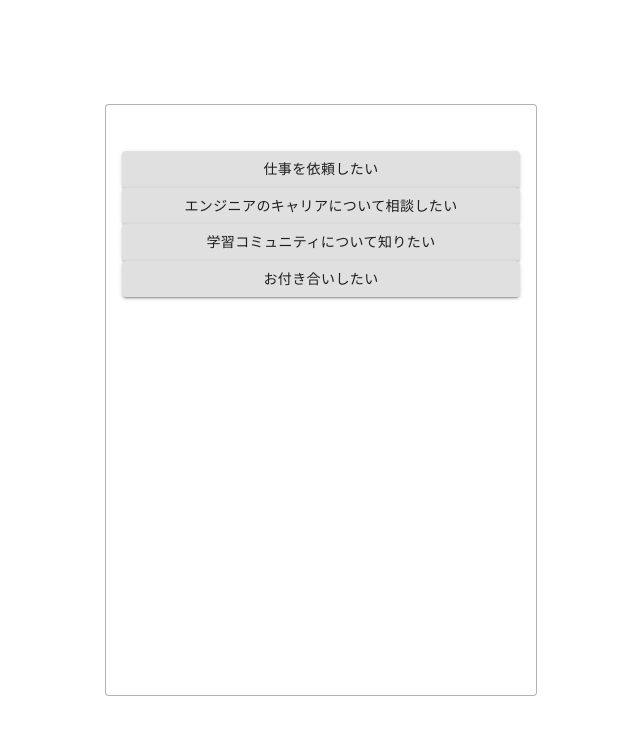
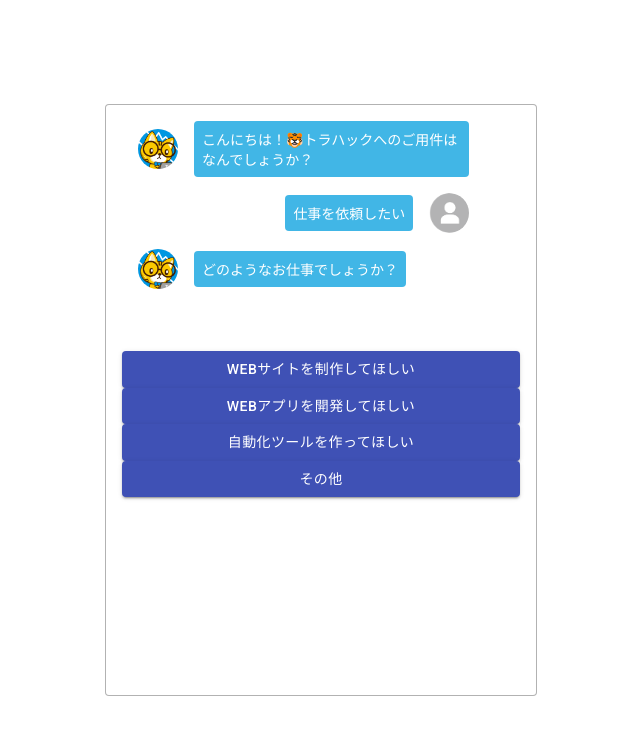
Before and after one commit to gangelion/chatbot-demo, a React (Create React App) app: page / in a window 1280 px wide. Both pictures are taken after a click on the button "仕事を依頼したい". Shown: the top 734 px of the page, without its empty margins (319-959 px from the left). Built offline with nearby package versions, Linux system fonts and the light colour scheme.

Commit message:
条件分岐とコールバックのbind

```diff
--- a/src/App.jsx
+++ b/src/App.jsx
@@ -1,7 +1,7 @@
 import React from "react";
 import defaultDataset from "./dataset";
 import './assets/styles/style.css';
-import {AnswersList} from './components/index';
+import {AnswersList, Chats} from './components/index';
 
 export default class App extends React.Component {
     constructor(props) {
@@ -13,25 +13,54 @@
             dataset: defaultDataset,
             open: false,
         };
+        this.selectAnswer = this.selectAnswer.bind(this);
     }
 
-    initAnswer = () => {
-        const initDataset = this.state.dataset[this.state.currentId];
-        const initAnswer = initDataset.answers;
+    displayNextQuestion = (nextQuestionId) => {
+        const chats = this.state.chats
+        chats.push({
+            text: this.state.dataset[nextQuestionId].question,
+            type: 'question'
+        })
 
         this.setState({
-            answers: initAnswer
+            answers: this.state.dataset[nextQuestionId].answers,
+            chats: chats,
+            currentId: nextQuestionId
         })
+    }
+    selectAnswer = (selectedAnswer, nextQuestionId) => {
+        switch(true) {
+            case (nextQuestionId === 'init'):
+                this.displayNextQuestion(nextQuestionId)
+                break;
+            default:
+
+                const chats = this.state.chats;
+                chats.push({
+                    text: selectedAnswer,
+                    type: 'answer'
+                })
+
+                this.setState({
+                    chats: chats,
+                });
+
+                this.displayNextQuestion(nextQuestionId)
+                break;
+        }
     }
 
     componentDidMount() {
-        this.initAnswer()
+        const initAnswer = "";
+        this.selectAnswer(initAnswer, this.state.currentId)
     }
     render() {
         return (
             <section className="c-section">
                 <div className="c-box">
-                    <AnswersList answers={this.state.answers}/>
+                    <Chats chats={this.state.chats} />
+                    <AnswersList answers={this.state.answers} select={this.selectAnswer}/>
                 </div>
             </section>
         );
--- a/src/components/Answer.jsx
+++ b/src/components/Answer.jsx
@@ -10,7 +10,7 @@
 const Answer = (props) => {
     // const classes = useStyles();
     return (
-        <Button variant="contained">
+        <Button variant="contained" color='primary' onClick={() => props.select(props.content, props.nextId)}>
             {props.content}
         </Button>
     );
--- a/src/components/AnswersList.jsx
+++ b/src/components/AnswersList.jsx
@@ -6,7 +6,7 @@
     return(
         <div className="c-grid__answer">
             {props.answers.map((value, index) => {
-                return <Answer content={value.content} key={index.toString()}/>
+                return <Answer content={value.content} nextId={value.nextId} key={index.toString()} select={props.select}/>
             })}
         </div>
     )
--- /dev/null
+++ b/src/components/Chat.jsx
@@ -0,0 +1,24 @@
+import React from 'react'
+import ListItem from "@material-ui/core/ListItem";
+import ListItemAvatar from "@material-ui/core/ListItemAvatar";
+import Avatar from "@material-ui/core/Avatar";
+import NoProfile from '../assets/img/no-profile.png'
+import Torahack from '../assets/img/torahack.png'
+const Chat = (props) => {
+    const isQuestion = (props.type === 'question');
+    const classes = isQuestion ? 'p-chat__row' : 'p-chat__reverse';
+    return(
+        <ListItem className={classes}>
+            <ListItemAvatar>
+                {isQuestion ? (
+                    <Avatar alt="icon" src={Torahack} />
+                ) : (
+                    <Avatar alt="icon" src={NoProfile} />
+                )}
+            </ListItemAvatar>
+            <div className="p-chat__bubble">{props.text}</div>
+        </ListItem>
+    )
+}
+
+export default Chat
--- /dev/null
+++ b/src/components/Chats.jsx
@@ -0,0 +1,24 @@
+import React from "react";
+import { makeStyles } from "@material-ui/core/styles";
+import List from "@material-ui/core/List";
+import {Chat} from './index';
+const useStyles = makeStyles((theme) => ({
+    root: {
+        width: "100%",
+        maxWidth: "36ch",
+        backgroundColor: theme.palette.background.paper,
+    },
+}));
+
+const Chats = (props) => {
+    const classes = useStyles();
+    return (
+        <List className={classes.root}>
+            {props.chats.map((chat, index) => {
+                return <Chat text={chat.text} type={chat.type} key = {index.toString()}/>
+            })}
+        </List>
+    )
+}
+
+export default Chats
--- a/src/components/index.js
+++ b/src/components/index.js
@@ -1,2 +1,4 @@
 export {default as AnswersList} from './AnswersList';
 export {default as Answer} from './Answer';
+export {default as Chats} from './Chats';
+export {default as Chat} from './Chat';
```
Also changed, not shown: src/assets/img/no-profile.png (added), src/assets/img/torahack.png (added).
